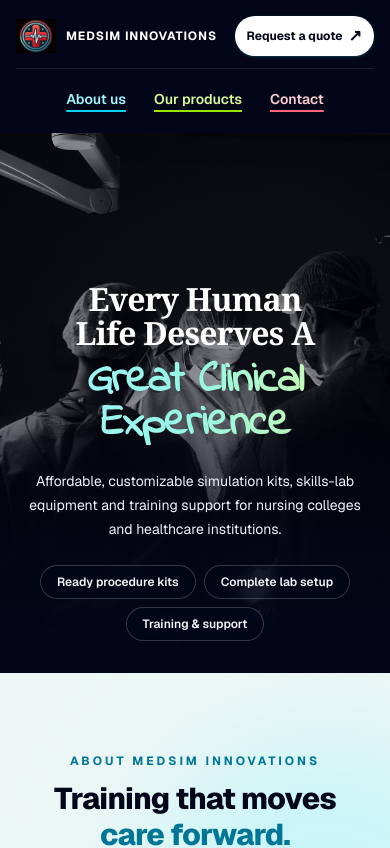
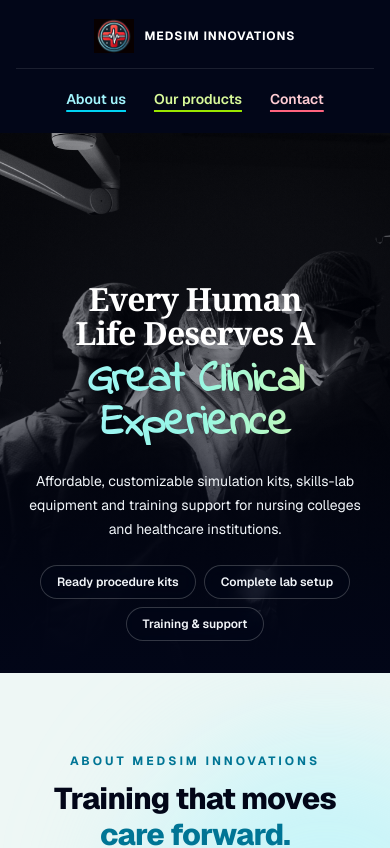
Before and after one commit to MedSim-Innovations/website, a Next.js app: page / in a window 390 px wide. Shown: the top 848 px of the page. Built offline with nearby package versions, Linux system fonts and the light colour scheme.

Commit message:
minor change

```diff
--- a/components/hero.tsx
+++ b/components/hero.tsx
@@ -31,7 +31,7 @@
   return (
     <section aria-labelledby="hero-title" className="overflow-hidden bg-slate-950 text-white">
       <header className="relative z-10 mx-auto flex w-full flex-wrap items-center gap-x-4 gap-y-3 px-4 py-4 sm:px-6 sm:py-5 lg:gap-x-8 lg:px-10">
-        <Link href="/" className="order-1 flex min-w-0 items-center gap-2.5 rounded-lg focus-visible:outline-2 focus-visible:outline-offset-4 focus-visible:outline-cyan-400 sm:gap-3" aria-label="MedSim Innovations home">
+        <Link href="/" className="order-1 mx-auto flex min-w-0 items-center gap-2.5 rounded-lg focus-visible:outline-2 focus-visible:outline-offset-4 focus-visible:outline-cyan-400 sm:gap-3 lg:mx-0" aria-label="MedSim Innovations home">
           <Image src={logo} alt="" priority className="size-10 shrink-0 object-contain sm:size-12" />
           <span className="min-w-0">
             <span className="block text-xs font-bold uppercase leading-tight tracking-[0.08em] sm:text-base">MedSim Innovations</span>
@@ -47,7 +47,7 @@
           ))}
         </nav>
 
-        <a href="#contact" className="order-2 ml-auto inline-flex min-h-10 shrink-0 items-center justify-center rounded-full bg-white px-3 text-xs font-bold text-slate-950 shadow-sm shadow-cyan-300/20 transition-colors hover:bg-white/80 focus-visible:outline-2 focus-visible:outline-offset-4 focus-visible:outline-cyan-300 sm:px-5 sm:text-sm lg:order-3 lg:ml-0">
+        <a href="#contact" className="order-2 ml-auto hidden min-h-10 shrink-0 items-center justify-center rounded-full bg-white px-5 text-sm font-bold text-slate-950 shadow-sm shadow-cyan-300/20 transition-colors hover:bg-white/80 focus-visible:outline-2 focus-visible:outline-offset-4 focus-visible:outline-cyan-300 lg:order-3 lg:ml-0 lg:inline-flex">
           Request a quote <span className="ml-1.5 text-base" aria-hidden="true">↗</span>
         </a>
       </header>
```
